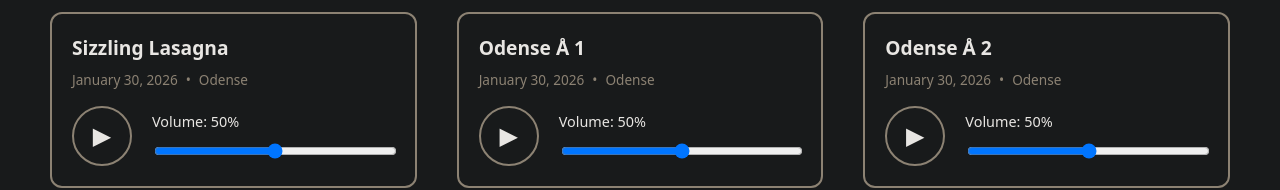
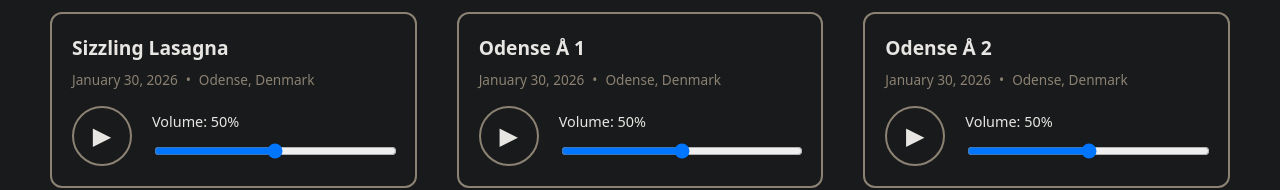
Before and after one commit to augustdominik/ambiences, a React (Vite) app: page / in a window 1280 px wide. Shown: the part 240-430 px from the top of the page. Built offline with nearby package versions, Linux system fonts and the light colour scheme; no server answers.

Commit message:
place edit

```diff
--- a/src/App.jsx
+++ b/src/App.jsx
@@ -10,21 +10,21 @@ function App() {
       name: 'Sizzling Lasagna',
       src: `${baseUrl}sounds/sizzling_lasagna.WAV`,
       date: 'January 30, 2026',
-      place: 'Odense'
+      place: 'Odense, Denmark'
     },
     {
       id: 2,
       name: 'Odense Å 1',
       src: `${baseUrl}sounds/odense_aa1_cleaned.WAV`,
       date: 'January 30, 2026',
-      place: 'Odense'
+      place: 'Odense, Denmark'
     },
     {
       id: 3,
       name: 'Odense Å 2',
       src: `${baseUrl}sounds/odense_aa2_cleaned.WAV`,
       date: 'January 30, 2026',
-      place: 'Odense'
+      place: 'Odense, Denmark'
     },
   ];
 
```
